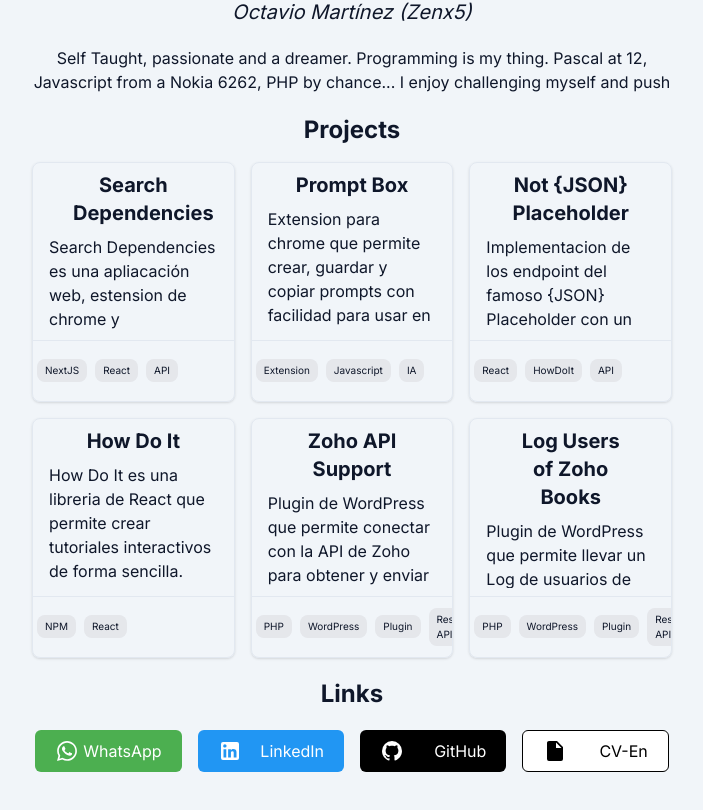
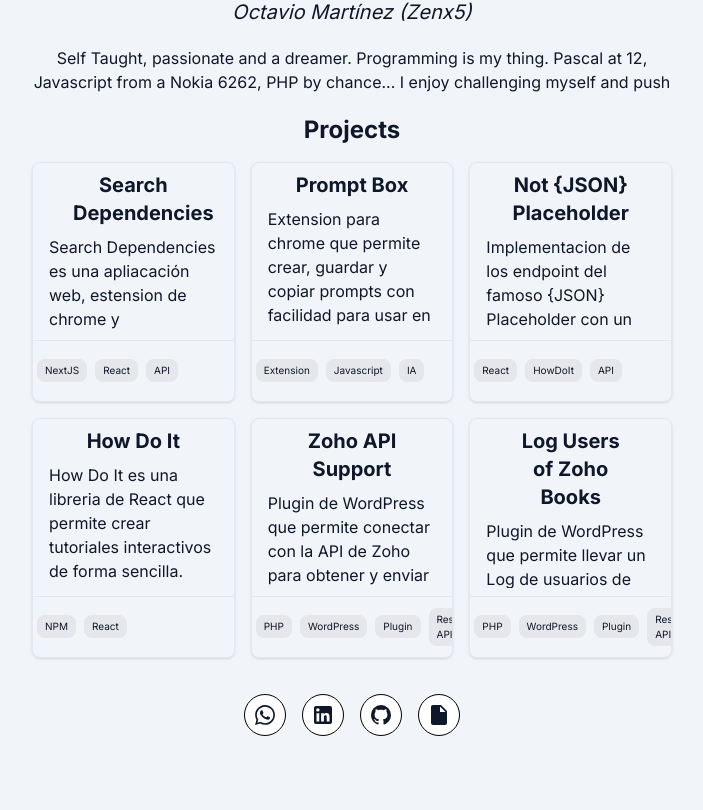
Before and after one commit to zenx5/zenx5pro, a Next.js app: page /en in a window 1280 px wide. Shown: the part 308-1118 px from the top of the page, without its empty margins (288-991 px from the left). Built offline with nearby package versions, Linux system fonts and the light colour scheme.

Commit message:
botones de contacto

```diff
--- a/src/components/ButtonLink.tsx
+++ b/src/components/ButtonLink.tsx
@@ -19,8 +19,8 @@ export default function ButtonLink({ children, href, color, bgcolor, outlined, .
       {...props}
       href={href}
       target='_blank'
-      style={style}
-      className="rounded-md font-normal px-5 py-2 flex flex-row items-center justify-between gap-1">
+      // style={style}
+      className="border border-black bg-white hover:bg-slate-200 rounded-full font-normal p-2 flex flex-row items-center justify-center gap-1">
         { children }
     </Link>
   }
--- a/src/components/ListLinks.tsx
+++ b/src/components/ListLinks.tsx
@@ -17,11 +17,9 @@ export default function ListLinks({ links, currentLang }:ListLinksProps) {
     const getByLang = (label:any) => ( typeof label === 'string' ) ? label : label[currentLang]
 
     return <>
-        <h2 className="text-2xl font-bold">Links</h2>
-        <div className="grid md:grid-cols-4 grid-cols-2 md:grid-rows-1 grid-rows-4 gap-4">
+        <div className="grid md:grid-cols-4 grid-cols-2 md:grid-rows-1 grid-rows-4 gap-4 mt-4">
             {links.map( (link,index) => <ButtonLink key={index} href={getByLang(link.url)} bgcolor={link.bgcolor} color={link.color} outlined={link?.outlined as boolean}>
                 <MdiIcon icon={link.icon} size={1} />
-                <span>{ getByLang(link.label) }</span>
             </ButtonLink> )}
         </div>
     </>
```
